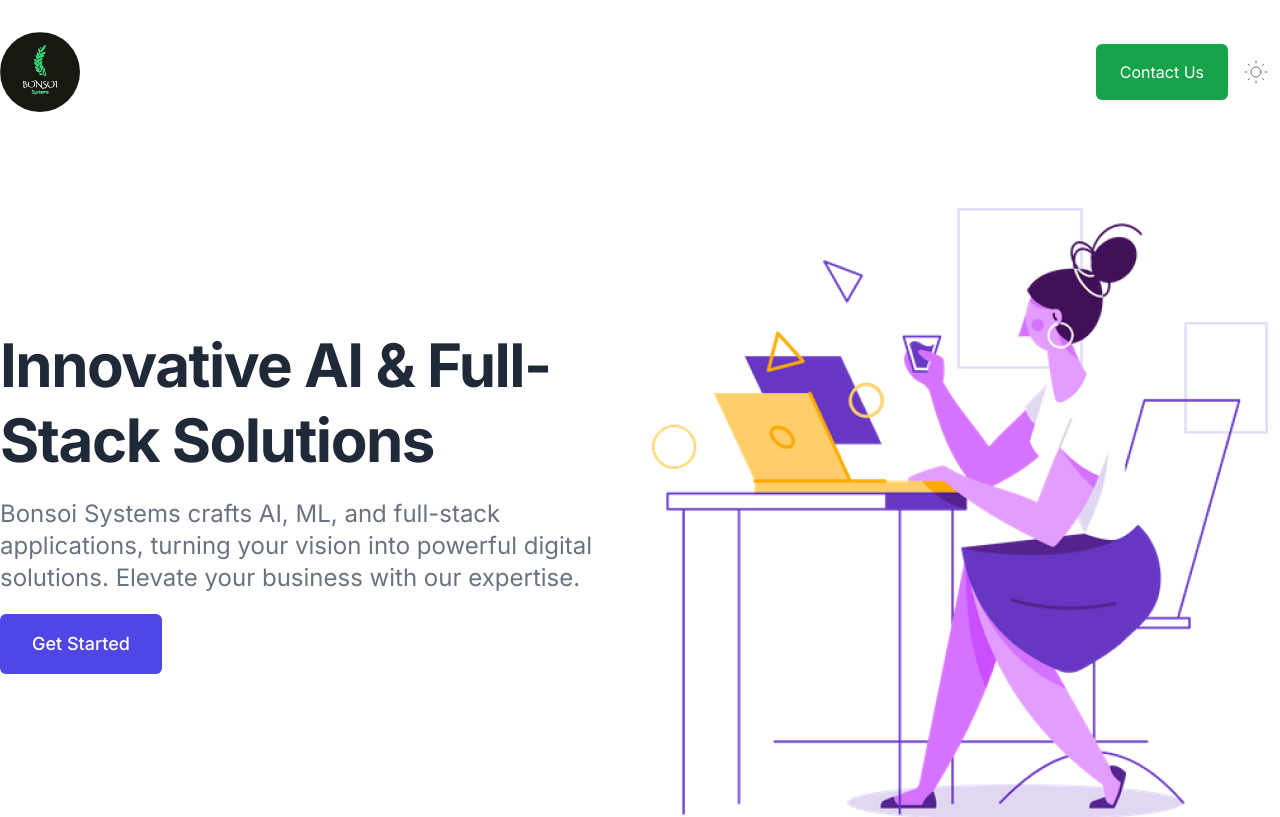
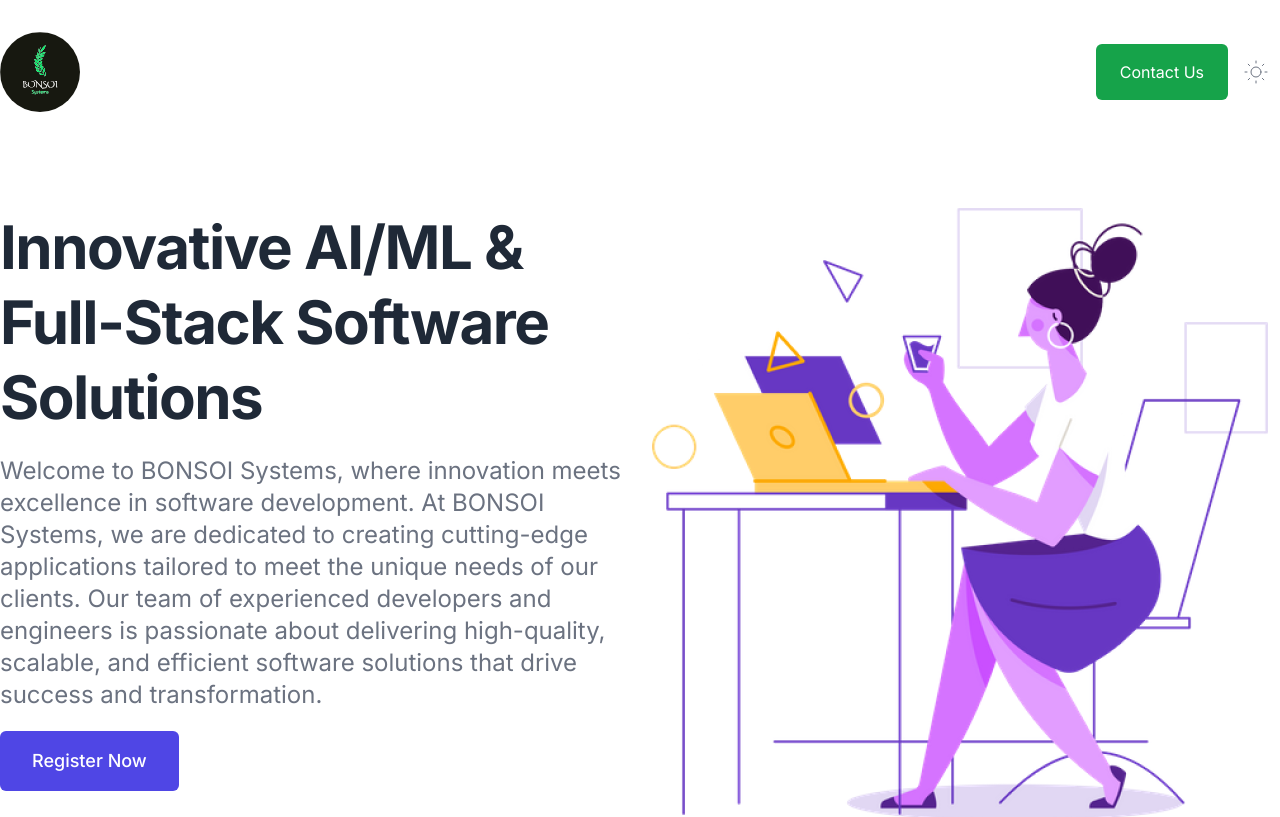
Before and after one commit to BONSOI-Systems/BONSOI-Landing-page, a Next.js app: page / in a window 1280 px wide. Shown: the top 817 px of the page. Built offline with nearby package versions, Linux system fonts and the light colour scheme.

Commit message:
Update Hero.tsx

```diff
--- a/src/components/Hero.tsx
+++ b/src/components/Hero.tsx
@@ -9,22 +9,23 @@
         <div className="flex items-center w-full lg:w-1/2">
           <div className="max-w-2xl mb-8">
             <h1 className="text-4xl font-bold leading-snug tracking-tight text-gray-800 lg:text-4xl lg:leading-tight xl:text-6xl xl:leading-tight dark:text-white">
-              Innovative AI & Full-Stack Solutions
+              Innovative AI/ML & Full-Stack Software Solutions
             </h1>
             <p className="py-5 text-xl leading-normal text-gray-500 lg:text-xl xl:text-2xl dark:text-gray-300">
-              Bonsoi Systems crafts AI, ML, and full-stack applications, turning
-              your vision into powerful digital solutions. Elevate your business
-              with our expertise.
+              Welcome to BONSOI Systems, where innovation meets excellence in software development.
+              At BONSOI Systems, we are dedicated to creating cutting-edge applications tailored to meet the unique needs of our clients.
+              Our team of experienced developers and engineers is passionate about delivering high-quality, scalable,
+              and efficient software solutions that drive success and transformation.
             </p>
 
             <div className="flex flex-col items-start space-y-3 sm:space-x-4 sm:space-y-0 sm:items-center sm:flex-row">
               <a
-                href="https://web3templates.com/templates/nextly-landing-page-template-for-startups"
+                href="Register Now"
                 target="_blank"
                 rel="noopener"
                 className="px-8 py-4 text-lg font-medium text-center text-white bg-indigo-600 rounded-md "
               >
-                Get Started
+                Register Now
               </a>
               {/* <a
                 href="https://github.com/web3templates/nextly-template/"
```
